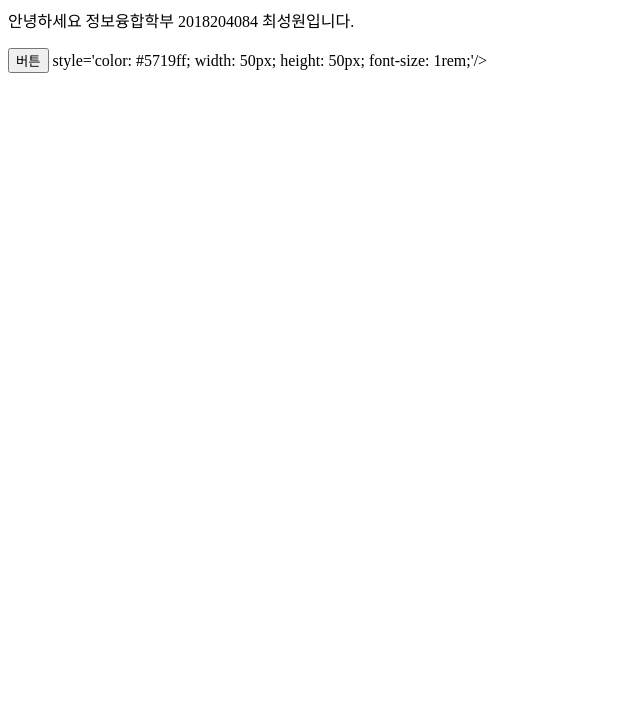
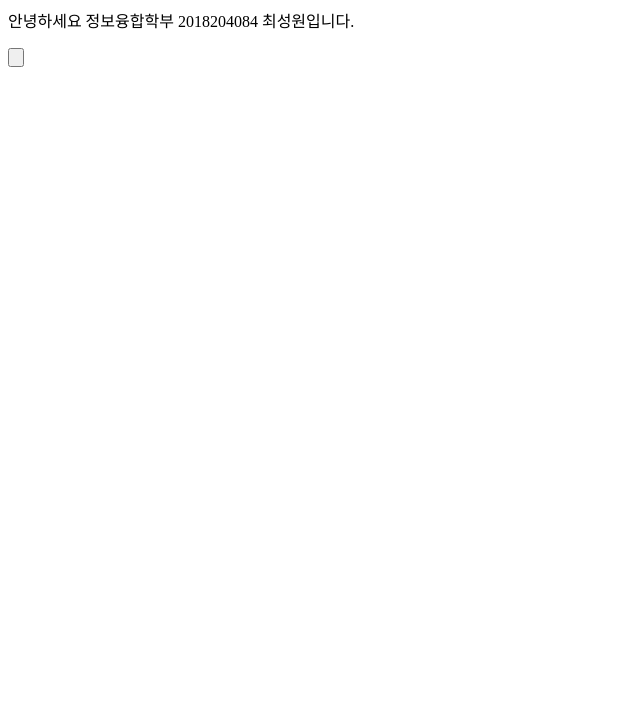
Before and after one commit to chltjddnjs/chltjddnjs.github.io, a plain HTML site: page index.html in a window 1280 px wide. Shown: the part 81-800 px from the top of the page, without its empty margins (0-640 px from the left). Drawn offline with Linux system fonts and the light colour scheme.

Commit message:
Update index.html

```diff
--- a/index.html
+++ b/index.html
@@ -7,7 +7,8 @@
 <body>
   <h1>Castle1(성원)'s 홈페이지</h1>
   <p>안녕하세요 정보융합학부 2018204084 최성원입니다.</p>
-  <p><input type='button' value='버튼' onclick="location.href='castle1.creatorlink.net'">
-       style='color: #5719ff; width: 50px; height: 50px; font-size: 1rem;'/>
+ <p><form action="http://castle1.creatorlink.net">
+    <button type="submit" value="자기소개 사이트" />
+</form><p>
 </body>
 </html>
```
